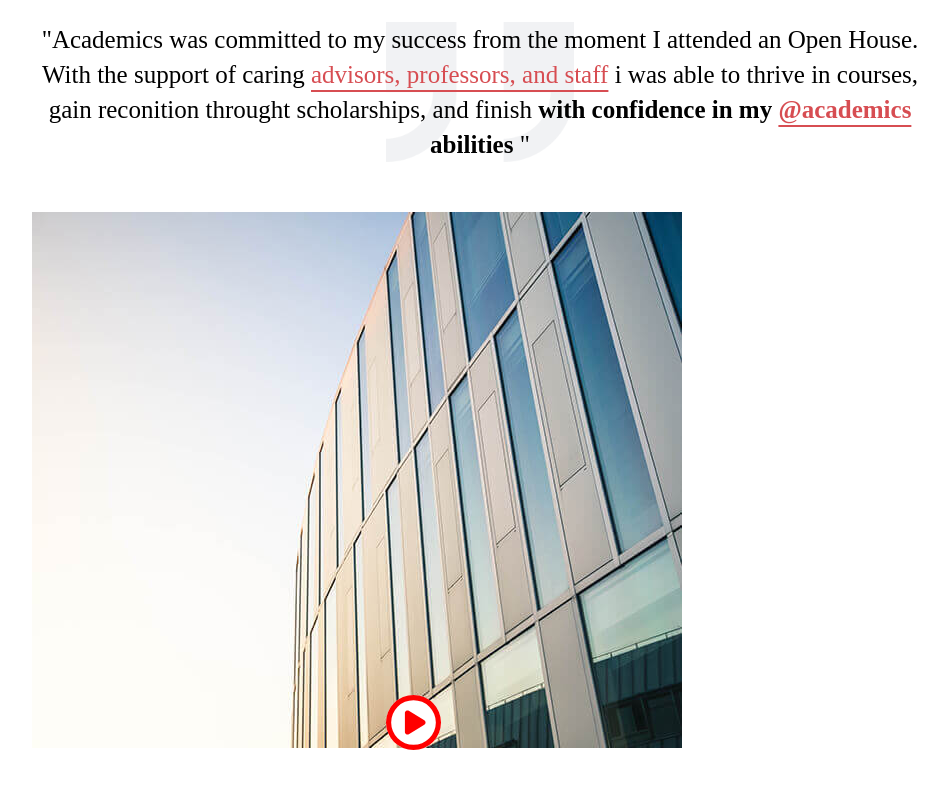
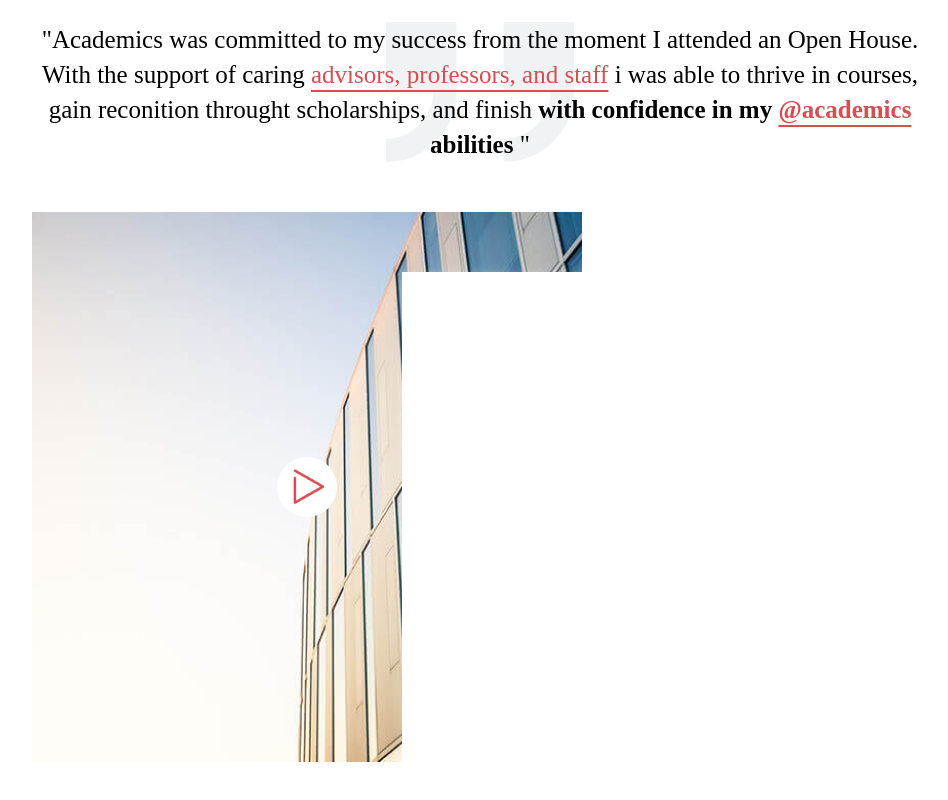
Before and after one commit to Emanuela91/proj-html-vuejs, a Vue app: page / in a window 1280 px wide. Shown: the part 2022-2822 px from the top of the page, without its empty margins (160-1108 px from the left). Before the commit the page ends 2774 px from the top, so only its background shows below. Built offline with nearby package versions, Linux system fonts and the light colour scheme.

Commit message:
create le due cards, quella sotto finita

```diff
--- a/src/components/MainThird.vue
+++ b/src/components/MainThird.vue
@@ -17,13 +17,13 @@ export default {
             </p>
 
             <!-- sezione delle immagini sovrapposte -->
-            <div>
+            <div class="events">
                 <div class="under">
-                    <img src="/img/video-bg-3.jpg" alt="">
-                    <font-awesome-icon class="icon" icon="fa-regular fa-play-circle" />
+                    <img src="/img/play.png" alt="">
                 </div>
 
                 <div class="over">
+
 
                 </div>
             </div>
@@ -58,13 +58,38 @@ p {
     }
 }
 
-.icon {
-    color: red;
-    position: relative;
-    bottom: 51%;
-    height: 55px;
-    right: 33%;
-    background-color: white;
-    border-radius: 100px;
+.events {
+    display: flex;
+    position: absolute;
+
+    .under {
+        height: 550px;
+        width: 550px;
+        background-image: url(/img/video-bg-3.jpg);
+        background-size: cover;
+        display: flex;
+        justify-content: center;
+        align-items: center;
+
+        img {
+            width: 60px;
+            height: 60px;
+            border-radius: 100px;
+        }
+
+
+    }
+
+    .over {
+        position: relative;
+        height: 550px;
+        width: 550px;
+        box-shadow: 10px 10px 15px #f7f4f4;
+        top: 60px;
+        right: 180px;
+        background-color: white;
+    }
+
+
 }
 </style>
```
Also changed, not shown: public/img/play.png (added).
